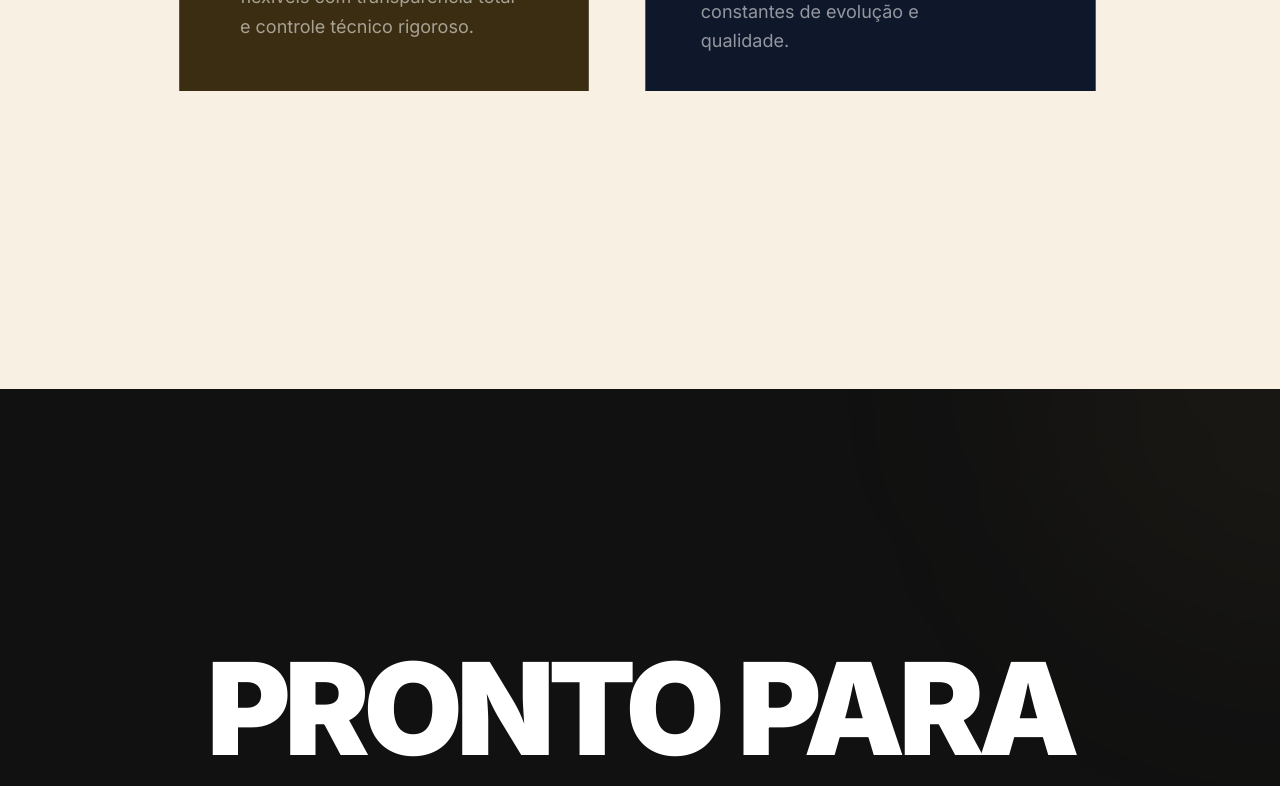
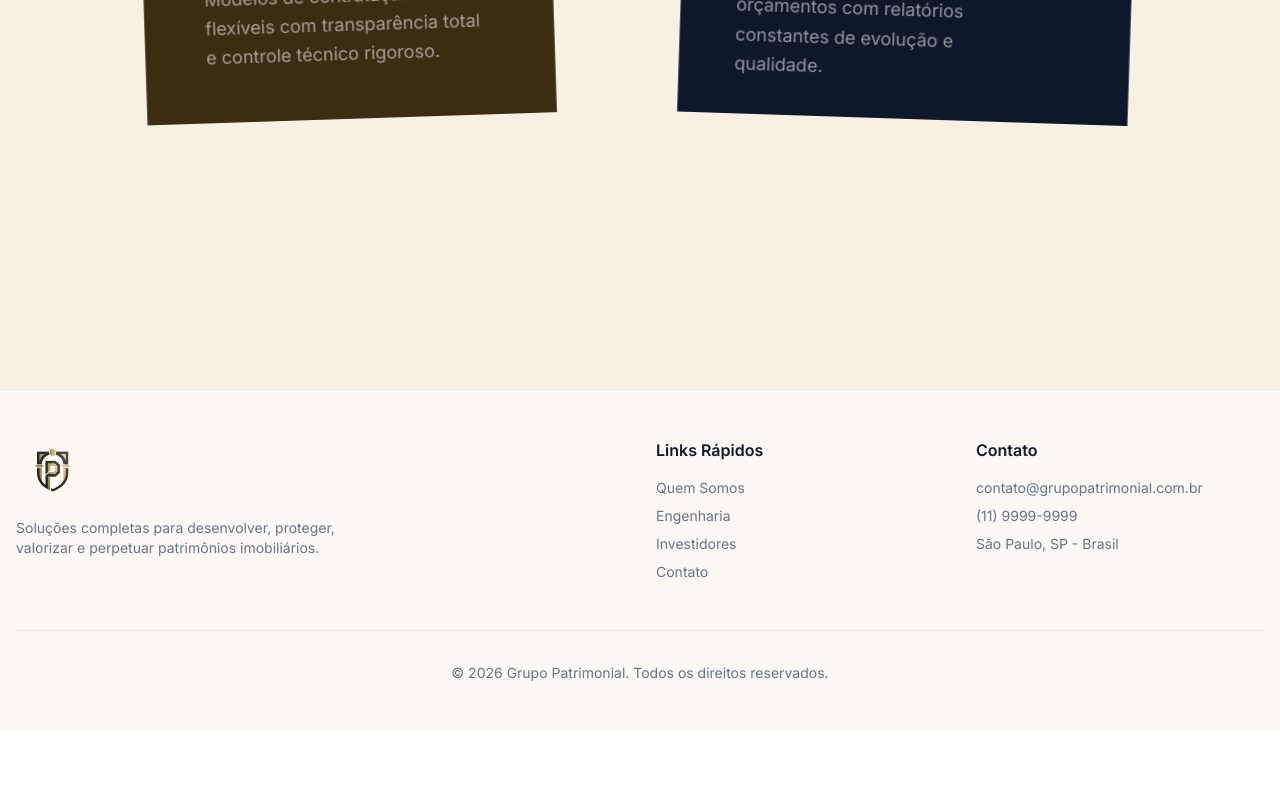
Before and after one commit to cy-corp/grupo-patrimonial, a Next.js app in the folder frontend/: page /construtora in a window 1280 px wide. Shown: the part 2840-3626 px from the top of the page. After the commit the page ends 3571 px from the top, so only its background shows below. Built offline with nearby package versions, Linux system fonts and the light colour scheme; no server answers; a web font is replaced by a local one.

Commit message:
fix: remove cta from construtora

```diff
--- a/frontend/src/app/(landing-page)/construtora/page.tsx
+++ b/frontend/src/app/(landing-page)/construtora/page.tsx
@@ -23,8 +23,6 @@ export default function ConstrutoraPage() {
       {/* ─── Service Pillars Section (Refined Puzzle) ─── */}
       <Pillars />
 
-      {/* ─── Final CTA Section ─── */}
-      <CTA />
     </main>
   );
 }
```
